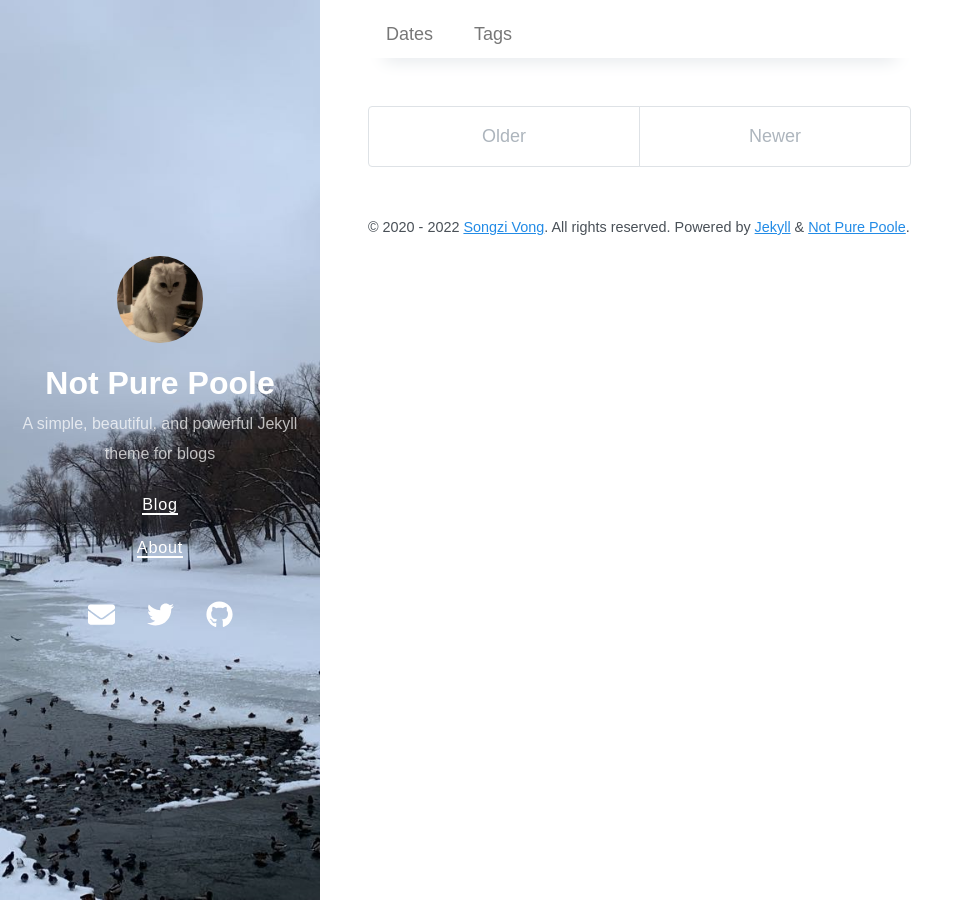
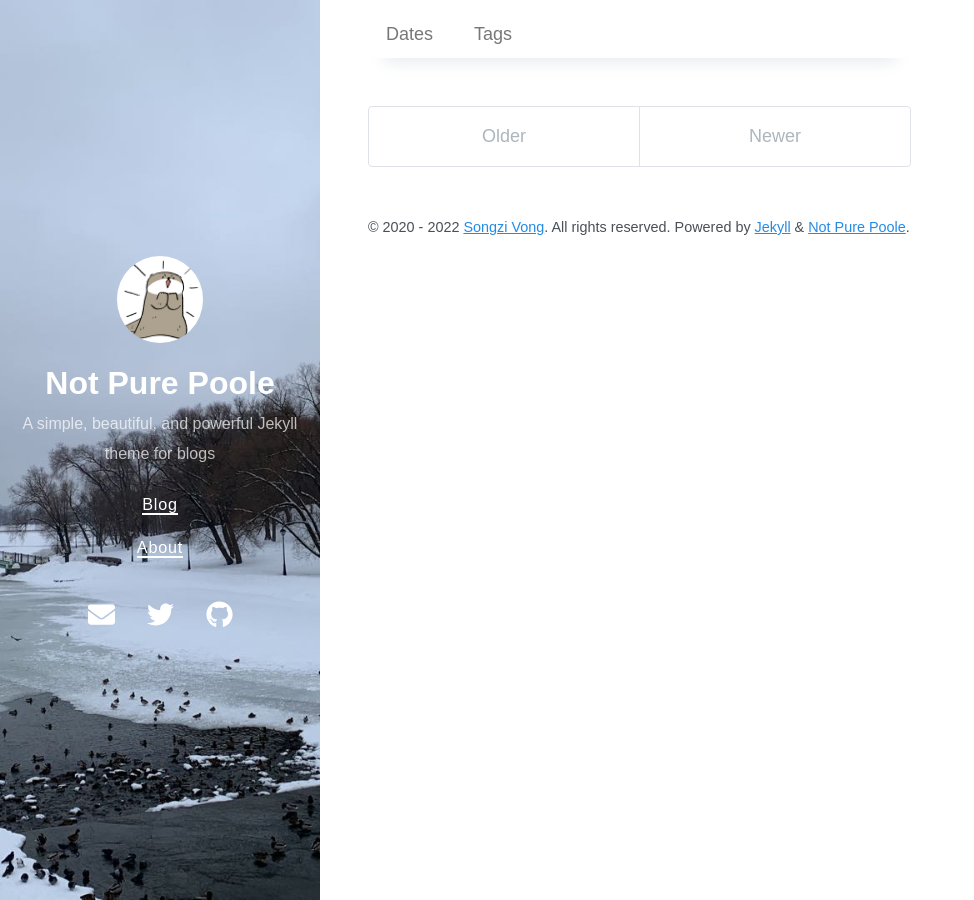
Before and after one commit to daru1027/daru1027.github.io, a Jekyll site: the page built from index.markdown, in a window 1280 px wide. Shown: the whole page, without its empty margins (0-974 px from the left). Built offline with Jekyll 4.4.1, drawn with Linux system fonts in a browser that asks for light colours; nearby versions of some CDN libraries; the list of posts is cut into pages by our own code.

Commit message:
CHG: avatar config 수정 & gif 파일 추가

```diff
--- a/_config.yml
+++ b/_config.yml
@@ -2,7 +2,7 @@
 title: Not Pure Poole
 description: A simple, beautiful, and powerful Jekyll theme for blogs
 url: https://vszhub.github.io
-avatar: /avatar.jpeg
+avatar: /sudal.gif
 paginate: 5
 permalink: pretty
 cover_image: /bg.jpeg
```
Also changed, not shown: sudal.gif (added).
